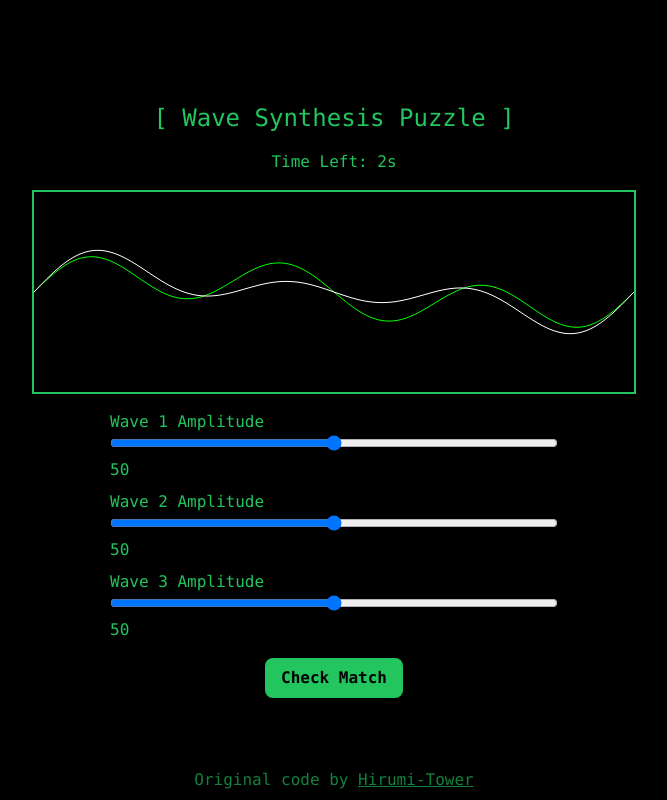
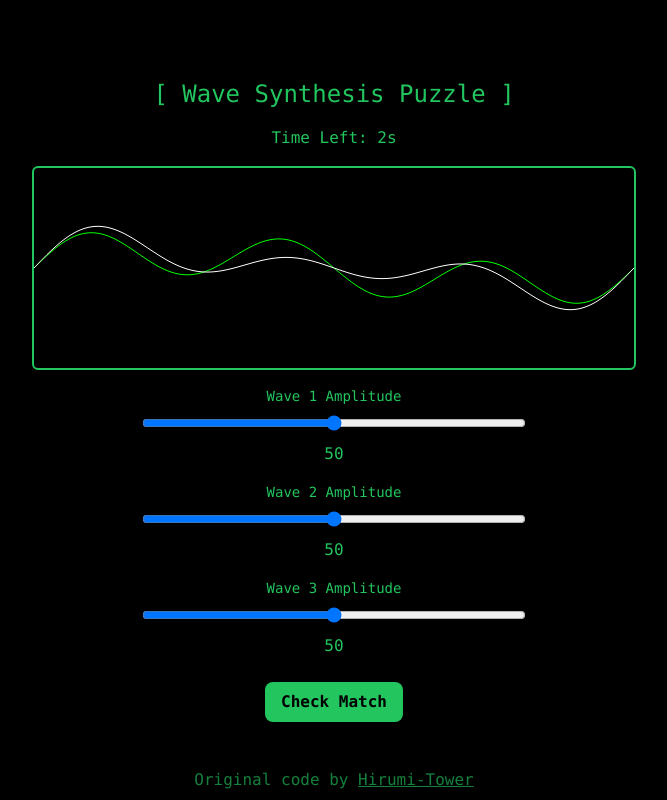
Before and after one commit to Hirumi-Tower/wave-app-TS, a Next.js app: page / in a window 1280 px wide. Both pictures are taken after a click on the button "HARD". Shown: the whole page, without its empty margins (306-973 px from the left). Built offline with nearby package versions, Linux system fonts and the light colour scheme.

Commit message:
うまくいったっぽい！！

```diff
--- a/src/app/page.tsx
+++ b/src/app/page.tsx
@@ -21,6 +21,8 @@ export default function WavePuzzle() {
     impossible: 1,
   };
 
+  const isMobile = (): boolean => window.innerWidth <= 768;
+
   const generateTargets = (difficulty: Difficulty): number[][] => {
     const step = snapStep[difficulty];
     return Array.from({ length: 3 }, () =>
@@ -30,8 +32,9 @@ export default function WavePuzzle() {
 
   const drawWave = (ctx: CanvasRenderingContext2D, amplitudes: number[], color: string): void => {
     ctx.beginPath();
-    for (let x = 0; x <= 600; x++) {
-      const t = (x / 600) * 2 * Math.PI;
+    const width = isMobile() ? canvasRef.current!.width : 600;
+    for (let x = 0; x <= width; x++) {
+      const t = (x / width) * 2 * Math.PI;
       const y =
         amplitudes.reduce((sum, amp, i) => sum + amp * Math.sin((i + 1) * t), 0) / 3;
       ctx.lineTo(x, 100 - y);
@@ -45,7 +48,9 @@ export default function WavePuzzle() {
       const canvas = canvasRef.current;
       const ctx = canvas.getContext('2d');
       if (ctx) {
-        ctx.clearRect(0, 0, 600, 200);
+        canvas.width = isMobile() ? window.innerWidth * 0.9 : 600;
+        canvas.height = 200;
+        ctx.clearRect(0, 0, canvas.width, canvas.height);
         if (targets[currentTarget]) {
           drawWave(ctx, targets[currentTarget], '#00ff00'); // 緑
         }
@@ -107,24 +112,26 @@ export default function WavePuzzle() {
 
   if (!difficulty) {
     return (
-      <div className="min-h-screen flex flex-col items-center justify-center bg-black text-green-500 font-mono">
-        <h1 className="text-3xl mb-6">[ Wave Puzzle - Select Difficulty ]</h1>
+      <div className="min-h-screen flex flex-col items-center justify-center bg-black text-green-500 font-mono px-4">
+        <h1 className="text-3xl mb-6 text-center">[ Wave Puzzle - Select Difficulty ]</h1>
+        <div className="flex flex-col space-y-4 w-full max-w-sm">
           {(['hard', 'veryhard', 'impossible'] as Difficulty[]).map((level) => (
             <button
               key={level}
               onClick={() => startGame(level)}
-            className="px-4 py-2 bg-green-500 hover:bg-green-600 text-black font-bold rounded-lg shadow-md m-2"
+              className="px-4 py-2 bg-green-500 hover:bg-green-600 text-black font-bold rounded-lg"
             >
               {level.toUpperCase()}
             </button>
           ))}
         </div>
+      </div>
     );
   }
 
   return (
-    <div className="min-h-screen flex flex-col items-center justify-center bg-black text-green-500 font-mono">
-      <h1 className="text-2xl mb-4">[ Wave Synthesis Puzzle ]</h1>
+    <div className="min-h-screen flex flex-col items-center justify-center bg-black text-green-500 font-mono px-4">
+      <h1 className="text-2xl mb-4 text-center">[ Wave Synthesis Puzzle ]</h1>
       {isCleared ? (
         <div className="text-center">
           <h2 className="text-2xl">You cleared all levels! 🎉</h2>
@@ -138,17 +145,15 @@ export default function WavePuzzle() {
         </div>
       ) : (
         <>
-          <div className="mb-4">Time Left: {300 - timeLeft}s</div>
+          <div className="mb-4 text-center">Time Left: {300 - timeLeft}s</div>
           <canvas
             ref={canvasRef}
-            width="600"
-            height="200"
-            className="border-2 border-green-500 bg-black mb-4"
+            className="border-2 border-green-500 bg-black rounded-md mb-4"
           ></canvas>
-          <div className="w-full max-w-md space-y-2">
+          <div className="flex flex-col space-y-4 w-full max-w-sm">
             {[wave1, wave2, wave3].map((wave, index) => (
               <div key={index}>
-                <label htmlFor={`wave${index + 1}`}>{`Wave ${index + 1} Amplitude`}</label>
+                <label htmlFor={`wave${index + 1}`} className="block text-sm mb-2 text-center">{`Wave ${index + 1} Amplitude`}</label>
                 <input
                   id={`wave${index + 1}`}
                   type="range"
@@ -160,15 +165,15 @@ export default function WavePuzzle() {
                     handleSliderChange(e, [setWave1, setWave2, setWave3][index])
                   }
                   onTouchMove={handleTouchMove}
-                  className="w-full bg-black text-green-500"
+                  className="w-full bg-gray-800"
                 />
-                <p>{wave}</p>
+                <p className="text-center mt-1">{wave}</p>
               </div>
             ))}
           </div>
           <button
             onClick={checkMatch}
-            className="mt-4 px-4 py-2 bg-green-500 hover:bg-green-600 text-black font-bold rounded-lg"
+            className="mt-6 px-4 py-2 bg-green-500 hover:bg-green-600 text-black font-bold rounded-lg"
           >
             Check Match
           </button>
```
Lines whose indentation alone changed are shown as unchanged.
